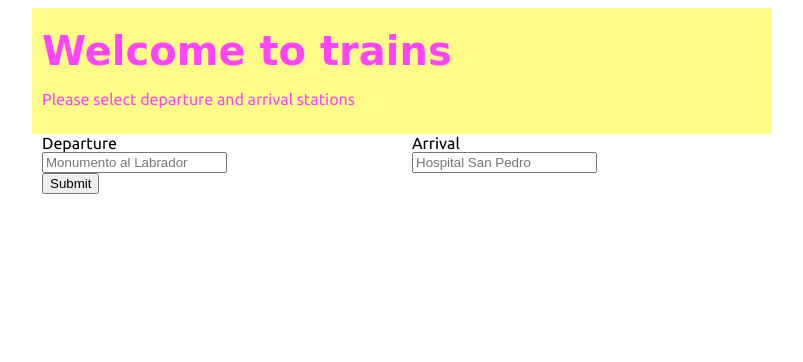
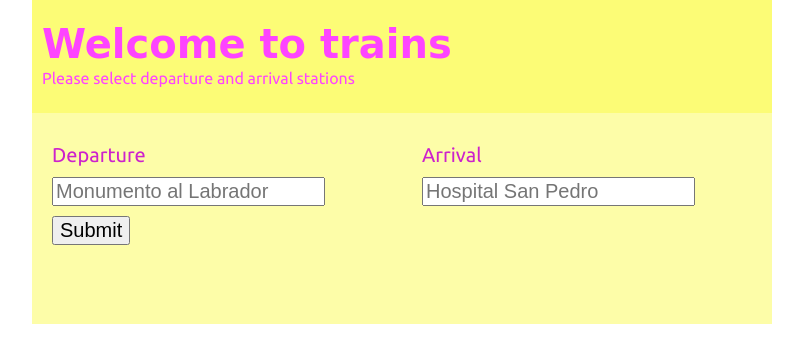
Before and after one commit to juanmirod/trains, a website: page index.html in a window 1280 px wide. Shown: the whole page, without its empty margins (238-1041 px from the left). Drawn offline with Linux system fonts and the light colour scheme; a web font is replaced by a local one.

Commit message:
fea: Added some style and color variables
Setting the basic layout and some color variables.

```diff
--- a/index.html
+++ b/index.html
@@ -13,6 +13,7 @@
       <p>Please select departure and arrival stations</p>
     </div>
 
+    <div class="content">
       <form id="stations-form" action="#">
         <div class="row">
           <div class="col-50">
@@ -34,6 +35,7 @@
           </div>
         </div>
       </form>
+    </div>
 
     <div class="route-result" style="opacity: 0;">
       <h2>This is your suggested route</h2>
--- a/less/styles.less
+++ b/less/styles.less
@@ -1,28 +1,51 @@
 @import 'https://fonts.googleapis.com/css?family=Baloo+Paaji|Ubuntu';
+
+@background-lighter: #fdfda8;
+@background-darker: darken(@background-lighter, 10%);
+@text-enfasis: #fe44ff;
+@text-normal: #cd22cc;
 
 body {
   font-family: 'Ubuntu';
   font-size: 16px;
+  padding: 0px;
+  margin: 0px;
+  color: @text-normal;
 }
 
 h1, h2, h3, h4, h5, h6 {
   font-family: 'Baloo Paaji', cursive;
   font-size: 40px;
-  margin: 10px 0px;
 }
 
 label, input, select {
   display: block;
+  margin: 10px;
+  font-size: 20px;
+
 }
 
 .container {
   width: 100%;
-  padding: 10px;
+  padding: 0px;
+  margin: 0px;
+  background-color: @background-lighter;
 
   .header {
-    background-color: #fdfd88;
-    color: #fe44ff;
+    background-color: @background-darker;
+    color: @text-enfasis;
     padding: 10px;
+
+    h1 {
+      margin: 25px 0px 0px 0px;
+      line-height: 18px;
+    }
+  }
+
+  .content {
+
+    padding: 20px 0px 0px 0px;
+
   }
 }
 
@@ -36,8 +59,8 @@ label, input, select {
 }
 
 .col-50 {
-  float: left;
-  width: 50%;
+  width: 100%;
+  float: none;
 }
 
 .col-100 {
@@ -51,4 +74,9 @@ label, input, select {
     margin: 0 auto;
     padding: 0;
   }
+
+  .col-50 {
+    float: left;
+    width: 50%;
+  }
 }
```
Also changed, not shown: dist/css/styles.css. Lines whose indentation alone changed are shown as unchanged.
